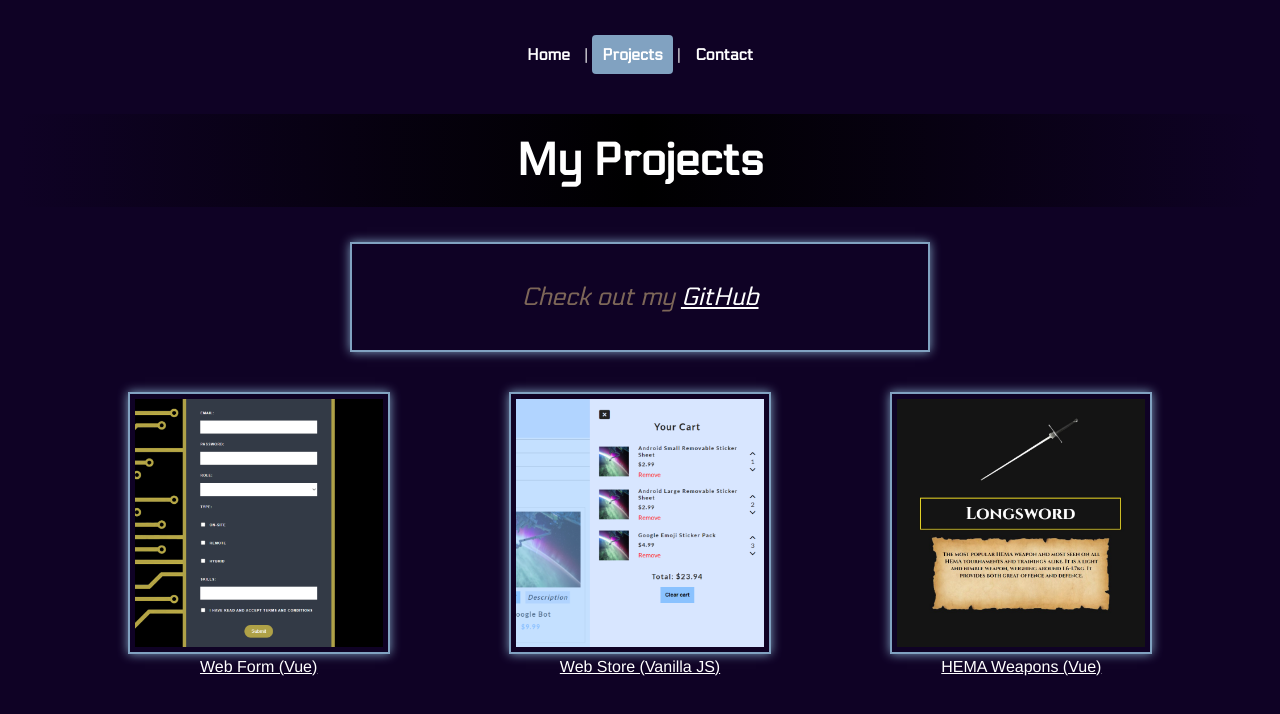
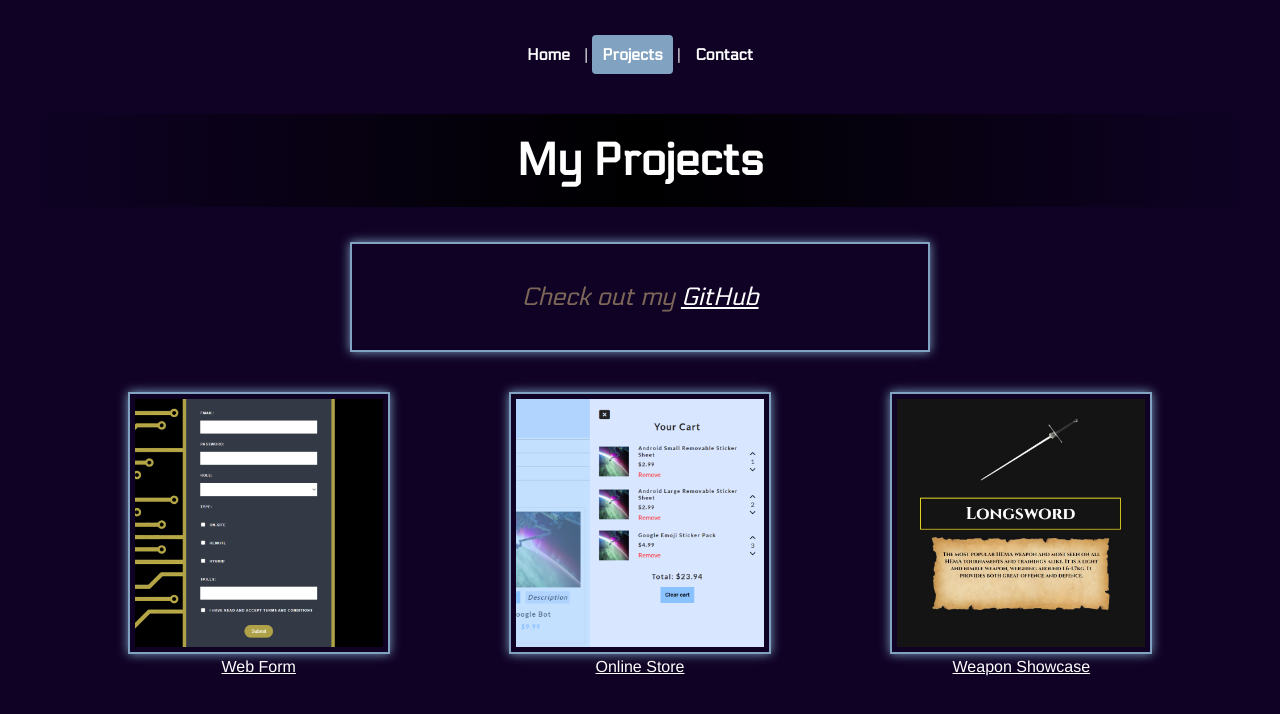
Before and after one commit to cerovina/Website-Vue-Router, a Vue app: page /projects in a window 1280 px wide. Shown: the top 714 px of the page. Built offline with nearby package versions, Linux system fonts and the light colour scheme.

Commit message:
Minor style changes

```diff
--- a/src/views/ProjectsView.vue
+++ b/src/views/ProjectsView.vue
@@ -12,17 +12,17 @@
           <div class="grid-item">
             <img class="img1" src="@/assets/picForm2.png" alt="Web Form">
             <br>
-            <a class="link" href="https://web-form-vue-lake.vercel.app/">Web Form (Vue)</a>
+            <a class="link" href="https://web-form-vue-lake.vercel.app/">Web Form</a>
           </div>
           <div class="grid-item">
             <img class="img1" src="@/assets/taskStore.png" alt="Online Store">
             <br>
-            <a class="link" href="https://cerovina.github.io/Task-Online-Store/">Web Store (Vanilla JS)</a>
+            <a class="link" href="https://cerovina.github.io/Task-Online-Store/">Online Store</a>
           </div>
           <div class="grid-item">
             <img class="img1" src="@/assets/HemaPic.jpg" alt="HEMA Weapons">
             <br>
-            <a class="link" href="https://hema-weapon-showcase.vercel.app/">HEMA Weapons (Vue)</a>
+            <a class="link" href="https://hema-weapon-showcase.vercel.app/">Weapon Showcase</a>
           </div>
         </div>
 
```
